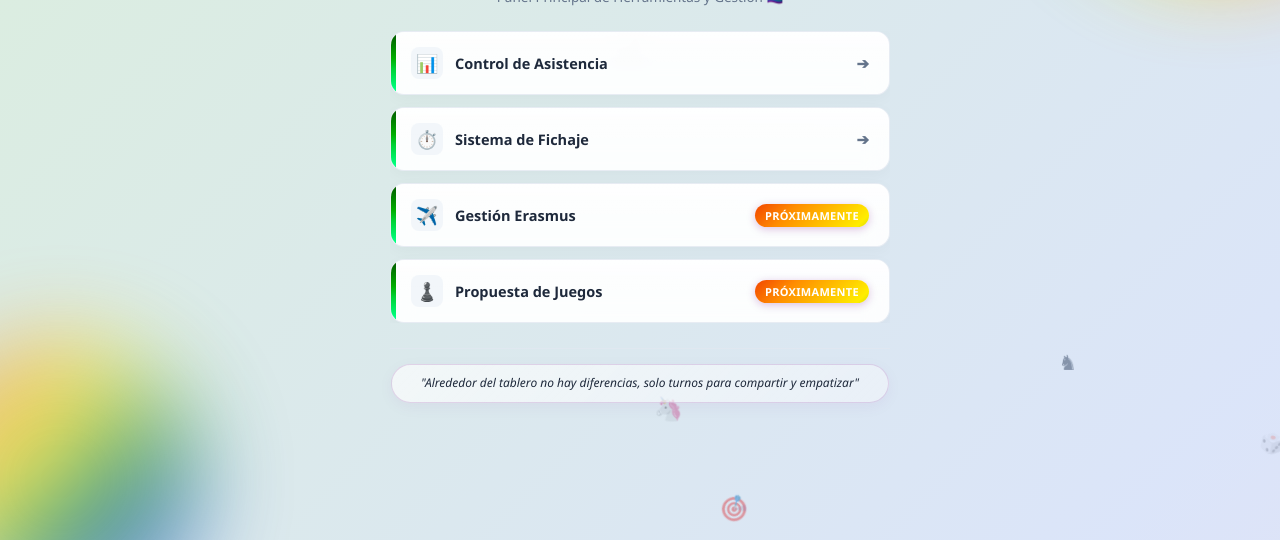
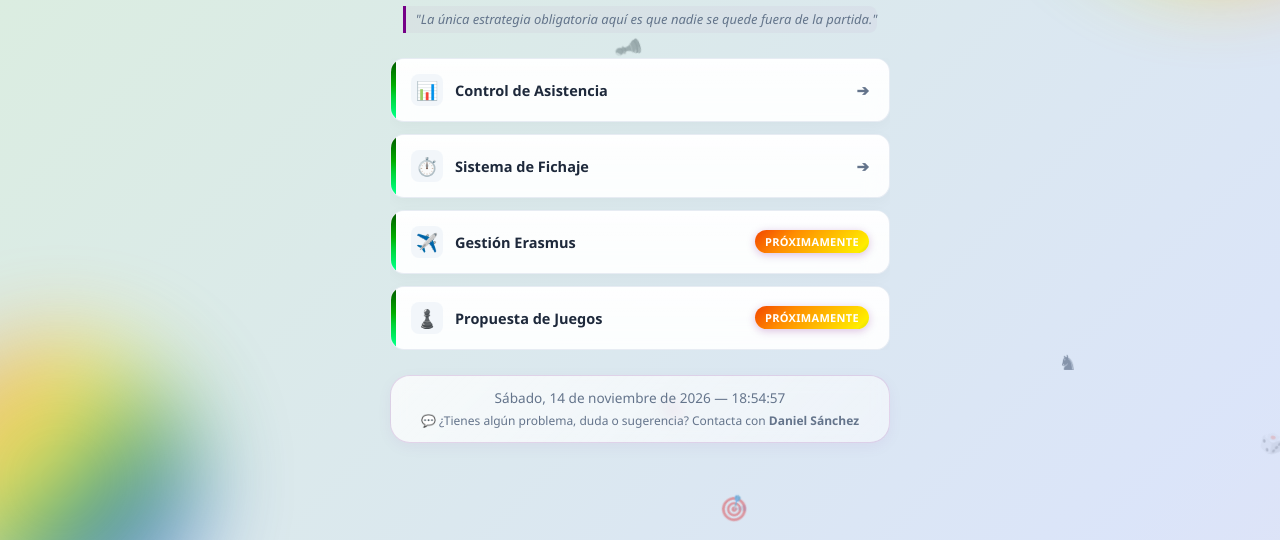
Before and after one commit to Dasanfer/mainhub_gmadrid, a plain HTML site: page index.html in a window 1280 px wide. Shown: the part 260-800 px from the top of the page. Drawn offline with Linux system fonts and the light colour scheme.

Commit message:
Update index.html

```diff
--- a/index.html
+++ b/index.html
@@ -210,9 +210,28 @@ body::after {
 
 .hub-profile p {
     font-size: 13.5px;
+    color: #750087;
+    margin: 0 0 10px 0;
+    display: inline-block;
+    background: rgba(117, 0, 135, 0.08);
+    padding: 5px 14px;
+    border-radius: 20px;
+    font-weight: 600;
+}
+
+.hub-profile blockquote {
+    margin: 8px auto 0 auto;
+    font-size: 13px;
+    font-style: italic;
     color: var(--text-muted);
-    margin: 0;
-    font-weight: 500;
+    max-width: 480px;
+    line-height: 1.4;
+    border-left: 3px solid #750087;
+    padding-left: 10px;
+    background: rgba(117, 0, 135, 0.03);
+    border-radius: 0 8px 8px 0;
+    padding-top: 4px;
+    padding-bottom: 4px;
 }
 
 /* LISTA DE ENLACES */
@@ -393,16 +412,18 @@ body::after {
     animation: bgArcoiris 6s ease infinite, pulsoArcoiris 2.5s ease-in-out infinite;
 }
 
-/* PIE DE PÁGINA CON NUEVO ESTILO DE EMBLEMA/LEMA CENTRAL (NO PARECE ENLACE) */
+/* PIE DE PÁGINA */
 .hub-footer {
+    background: linear-gradient(135deg, rgba(255, 255, 255, 0.75), rgba(255, 255, 255, 0.5));
+    backdrop-filter: blur(8px);
+    -webkit-backdrop-filter: blur(8px);
+    border: 1px solid rgba(117, 0, 135, 0.15);
+    padding: 12px 16px;
+    border-radius: 20px;
     text-align: center;
-    font-size: 12px;
-    color: var(--text-muted);
-    font-weight: 500;
-    border-top: 1px solid var(--border-color);
     width: 100%;
-    padding-top: 15px;
-    line-height: 1.4;
+    box-sizing: border-box;
+    box-shadow: 0 4px 15px rgba(117, 0, 135, 0.05);
     opacity: 0;
     animation: fadeInUp 0.8s cubic-bezier(0.16, 1, 0.3, 1) 0.5s forwards;
 }
@@ -412,24 +433,20 @@ body::after {
     to { opacity: 1; transform: translateY(0); }
 }
 
-.hub-footer blockquote {
-    margin: 0 auto 12px auto;
-    padding: 10px 18px;
-    background: linear-gradient(135deg, rgba(255, 255, 255, 0.65), rgba(255, 255, 255, 0.4));
-    backdrop-filter: blur(8px);
-    -webkit-backdrop-filter: blur(8px);
-    border-radius: 20px; /* Forma de píldora / emblema */
-    font-style: italic;
-    color: var(--text-main);
+.hub-footer p {
+    margin: 0;
     font-size: 12px;
-    text-align: center;
-    max-width: 92%;
-    border: 1px solid rgba(117, 0, 135, 0.15);
-    box-shadow: 0 4px 15px rgba(117, 0, 135, 0.05);
+    color: var(--text-muted);
+    font-weight: 500;
+    line-height: 1.4;
 }
 
-.hub-footer b {
-    color: var(--text-main);
+#fechaHoy {
+    text-align: center;
+    color: var(--text-muted);
+    font-size: 0.85rem;
+    margin: 0 0 6px 0;
+    font-weight: 500;
 }
 </style>
 </head>
@@ -448,6 +465,7 @@ body::after {
         <div class="hub-avatar">🎲</div>
         <h1>GMadrid Juegos de Mesa</h1>
         <p>Panel Principal de Herramientas y Gestión 🏳️‍🌈</p>
+        <blockquote id="fraseDinamica"></blockquote>
     </header>
 
     <!-- LISTA DE ENLACES PRINCIPALES -->
@@ -495,18 +513,100 @@ body::after {
 
     </main>
 
-    <!-- FOOTER INFORMATIVO -->
+    <!-- FOOTER INFORMATIVO CON RELOJ Y CONTACTO -->
     <footer class="hub-footer">
-        <blockquote>
-			"Alrededor del tablero no hay diferencias, solo turnos para compartir y empatizar"
-        </blockquote>
+        <p id="fechaHoy"></p>
+        <p>💬 ¿Tienes algún problema, duda o sugerencia? Contacta con <b>Daniel Sánchez</b></p>
     </footer>
 
 </div>
 
-<!-- SCRIPT PARA LANZAR EMOTES DE JUEGOS DE MESA DE UN LADO A OTRO -->
 <script>
+const frasesJuegos = [
+    "No importa quién seas ni de dónde vengas; en esta mesa todos compartimos las mismas reglas.",
+    "La única estrategia obligatoria aquí es que nadie se quede fuera de la partida.",
+    "Un buen tablero no entiende de etiquetas, solo de dados y ganas de pasarlo bien.",
+    "Aquí venimos a tirar dados, romper alianzas y, sobre todo, a encontrarnos entre iguales.",
+    "Diferentes mesas, distintas personas, una misma pasión por vaciar meeples y sumar puntos.",
+    "La diversidad hace que cada partida sea imprevisible; la inclusión, que todos tengamos sitio en la mesa.",
+    "Abrir hueco en la mesa es la mejor jugada que podemos hacer en toda la tarde.",
+    "No buscamos perfiles perfectos, solo gente dispuesta a reírse, perder y volver a empezar.",
+    "Las fichas son de colores distintos, pero las risas alrededor de la mesa son de todos.",
+    "Mesa abierta, mazo barajado y cero exclusiones: que empiece la partida.",
+    "Jugar en compañía es el único tablero donde la victoria real es que nadie juegue solo.",
+    "Estrategias infinitas y espacios donde cabe todo el mundo sin pedir permiso.",
+    "Da igual tu nivel, tu ritmo o tu mazo: aquí el único requisito es sentarse a compartir.",
+    "Menos postureo y más tardes de tablero compartidas con quien se quiera apuntar.",
+    "El azar decide los dados, pero que todo el mundo sea bienvenido depende de nosotros.",
+    "Una comunidad real no se construye con discursos, sino compartiendo mesa y cartas cada semana.",
+    "Las mejores partidas son aquellas donde caben todas las formas de ser y de jugar.",
+    "Un tablero sobre la mesa y un espacio seguro para ser uno mismo sin filtros.",
+    "No venimos a cambiar el mundo, venimos a cambiar el mundo de turno en turno.",
+    "Aquí la única norma inquebrantable es que hay sitio para todos los que quieran jugar.",
+    "Ganes o pierdas, lo importante es que el asiento de al lado nunca esté vacío.",
+    "Aquí las únicas barreras que tiramos abajo son las que separan un juego difícil.",
+    "No hay rivales pequeños ni personas excluidas cuando el objetivo es echar unas risas.",
+    "Barajar cartas une más que cualquier manual de instrucciones.",
+    "Un espacio donde cada perfil suma una táctica nueva a la partida.",
+    "La verdadera victoria cooperativa es que nadie se sienta invisible en el grupo.",
+    "Tirar los dados con libertad es la mejor forma de empezar la semana.",
+    "Mesa larga, opiniones diversas y sitio para cualquier formato de jugador.",
+    "La estrategia más compleja de la tarde es conseguir que todo el mundo encaje.",
+    "Aquí las fichas se mueven solas, pero las conexiones las creamos nosotros.",
+    "Tan válidos son los dados de seis caras como las formas de ser de cada uno.",
+    "Un buen grupo de juego se nota en que los dados nunca discriminan a nadie.",
+    "Menos normas absurdas y más ganas de compartir tablero sin prejuicios.",
+    "Da igual si juegas al rol, al eurogame o al party; lo importante es estar a gusto.",
+    "La diversidad de opiniones es el mejor motor para decidir qué juego sacamos.",
+    "Un espacio abierto donde las únicas discusiones sanas ocurren sobre el tablero.",
+    "Acercar una silla y hacer sitio es la seña de identidad de cualquier buena mesa.",
+    "El azar reparte las cartas, pero el respeto mutuo lo ponemos nosotros.",
+    "Jugar en comunidad significa que siempre hay alguien dispuesto a explicarte las reglas.",
+    "No hace falta ganar para disfrutar de una tarde redonda rodeado de gente maja.",
+    "Las mejores alianzas se forman entre personas que no se conocían de nada.",
+    "Un tablero despliega infinitas opciones; nuestra comunidad también.",
+    "Aquí caben todos los puntos de vista, las risas flojas y los fallos de cálculo.",
+    "Compartir mesa es el puente más corto para dejar atrás cualquier diferencia.",
+    "Los dados caen donde quieren, pero el compañerismo lo decidimos nosotros.",
+    "Un espacio seguro donde la única presión es decidir qué expansión jugamos.",
+    "La mesa de juego es el punto de encuentro perfecto para cualquier formato de persona.",
+    "Estrategia, azar y cero postureo: los ingredientes de una tarde inolvidable.",
+    "Celebrar la variedad de formas de jugar es lo que hace grande a este grupo.",
+    "Abre el manual, busca una silla libre y forma parte de la partida."
+];
+
+function cargarFraseAleatoria() {
+    const indiceAleatorio = Math.floor(Math.random() * frasesJuegos.length);
+    const elementoBlockquote = document.getElementById("fraseDinamica");
+    if (elementoBlockquote) {
+        elementoBlockquote.textContent = `"${frasesJuegos[indiceAleatorio]}"`;
+    }
+}
+
+function actualizarRelojCabecera() {
+    const ahora = new Date();
+    const textoFecha = ahora.toLocaleDateString("es-ES", {
+        weekday: "long",
+        day: "numeric",
+        month: "long",
+        year: "numeric"
+    });
+    const textoHora = ahora.toLocaleTimeString("es-ES", {
+        hour: "2-digit",
+        minute: "2-digit",
+        second: "2-digit"
+    });
+
+    const fechaCapitalizada = textoFecha.charAt(0).toUpperCase() + textoFecha.slice(1);
+    const elFecha = document.getElementById("fechaHoy");
+    if(elFecha) elFecha.textContent = `${fechaCapitalizada} — ${textoHora}`;
+}
+
 document.addEventListener("DOMContentLoaded", () => {
+    cargarFraseAleatoria();
+    actualizarRelojCabecera();
+    setInterval(actualizarRelojCabecera, 1000);
+
     const container = document.getElementById("floating-games-container");
     const gameEmotes = ["🎲", "♟️", "👑", "♞", "🃏", "🎯", "🧩", "🦄", "🌈"];
 
```
